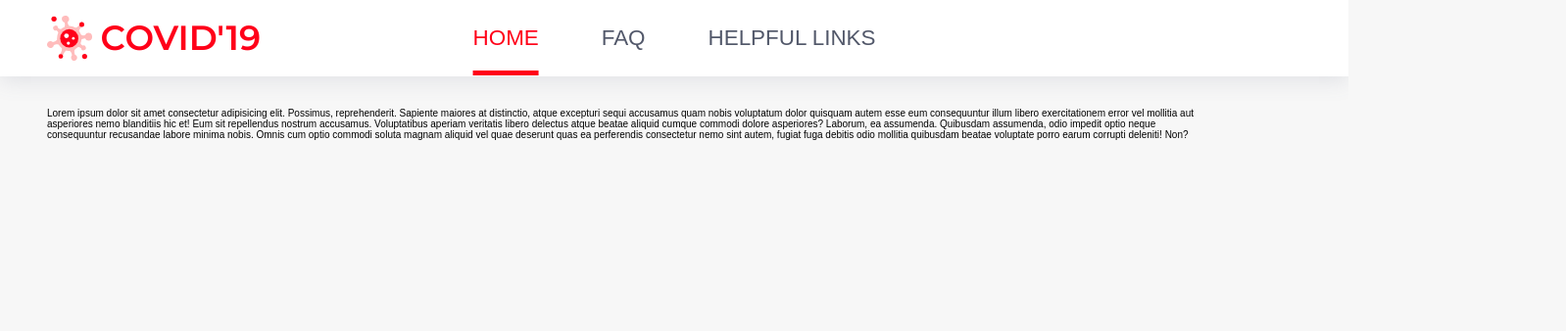
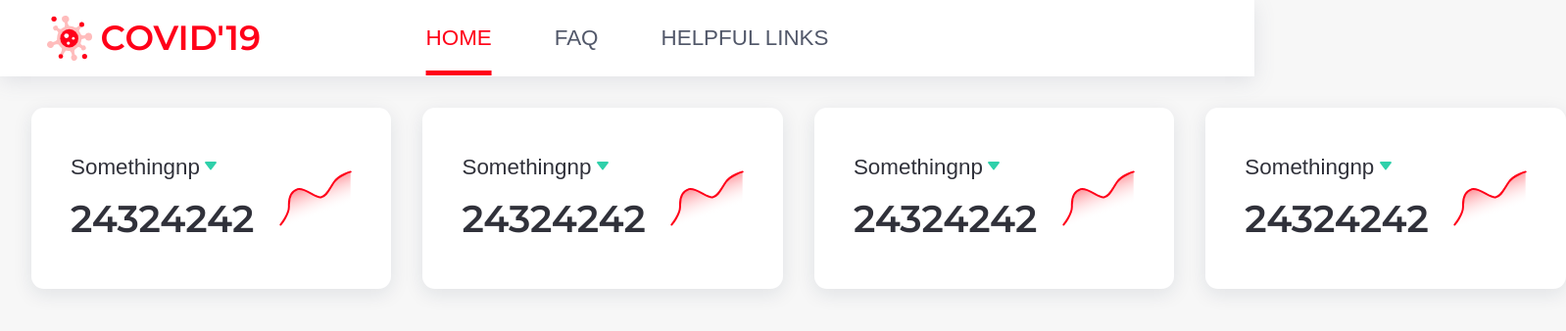
Before and after one commit to NileshOfficial/COVID-Dashboard, an Angular app: page / in a window 1280 px wide. Shown: the top 338 px of the page at 98% size, 1598 px wide, since content can reach past the window. Built offline with nearby package versions, Linux system fonts and the light colour scheme; a web font is replaced by a local one.

Commit message:
home component grid layout set

```diff
--- a/src/app/app.component.css
+++ b/src/app/app.component.css
@@ -1,4 +1,5 @@
 header {
+    box-sizing: border-box;
     padding: 1rem 3rem;
     text-transform: uppercase;
     position: relative;
@@ -48,7 +49,7 @@ header nav {
 }
 
 .content {
-    padding: 2rem 3rem;
+    padding: 2rem;
 }
 
 .content.container {
--- a/src/app/app.component.html
+++ b/src/app/app.component.html
@@ -10,11 +10,5 @@
   </nav>
 </header>
 <main class="content container">
-  Lorem ipsum dolor sit amet consectetur adipisicing elit. Possimus, reprehenderit. Sapiente maiores at distinctio,
-  atque excepturi sequi accusamus quam nobis voluptatum dolor quisquam autem esse eum consequuntur illum libero
-  exercitationem error vel mollitia aut asperiores nemo blanditiis hic et! Eum sit repellendus nostrum accusamus.
-  Voluptatibus aperiam veritatis libero delectus atque beatae aliquid cumque commodi dolore asperiores? Laborum, ea
-  assumenda. Quibusdam assumenda, odio impedit optio neque consequuntur recusandae labore minima nobis. Omnis cum optio
-  commodi soluta magnam aliquid vel quae deserunt quas ea perferendis consectetur nemo sint autem, fugiat fuga debitis
-  odio mollitia quibusdam beatae voluptate porro earum corrupti deleniti! Non?
+  <covid-home></covid-home>
 </main>
--- a/src/app/home/home.component.css
+++ b/src/app/home/home.component.css
@@ -0,0 +1,4 @@
+.dashboardGrid {
+    display: grid;
+    grid-gap: 2rem 2rem;
+}
--- a/src/app/home/home.component.html
+++ b/src/app/home/home.component.html
@@ -1 +1,6 @@
-<p>home works!</p>
+<div class="dashboardGrid">
+    <covid-case-count style="grid-column: 1; grid-row: 1;" heading="somethingnp" [count]="24324242" [rise]="false"></covid-case-count>
+    <covid-case-count style="grid-column: 2; grid-row: 1;" heading="somethingnp" [count]="24324242" [rise]="false"></covid-case-count>
+    <covid-case-count style="grid-column: 3; grid-row: 1;" heading="somethingnp" [count]="24324242" [rise]="false"></covid-case-count>
+    <covid-case-count style="grid-column: 4; grid-row: 1;" heading="somethingnp" [count]="24324242" [rise]="false"></covid-case-count>
+</div>
```
